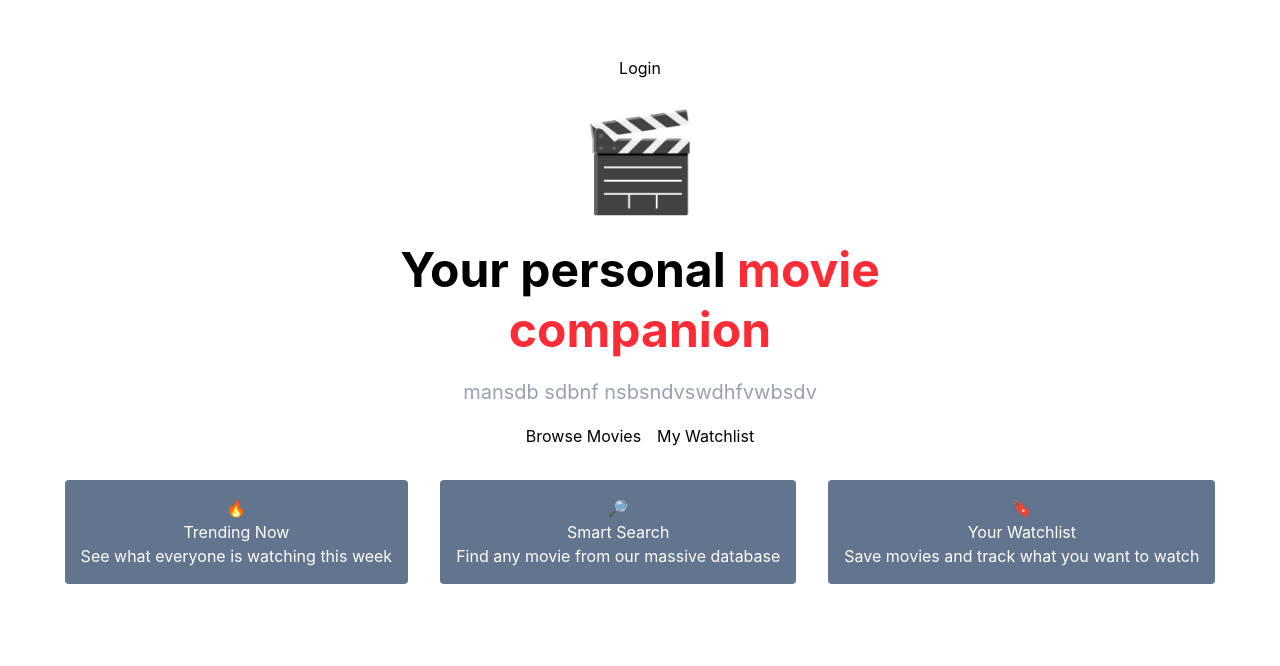
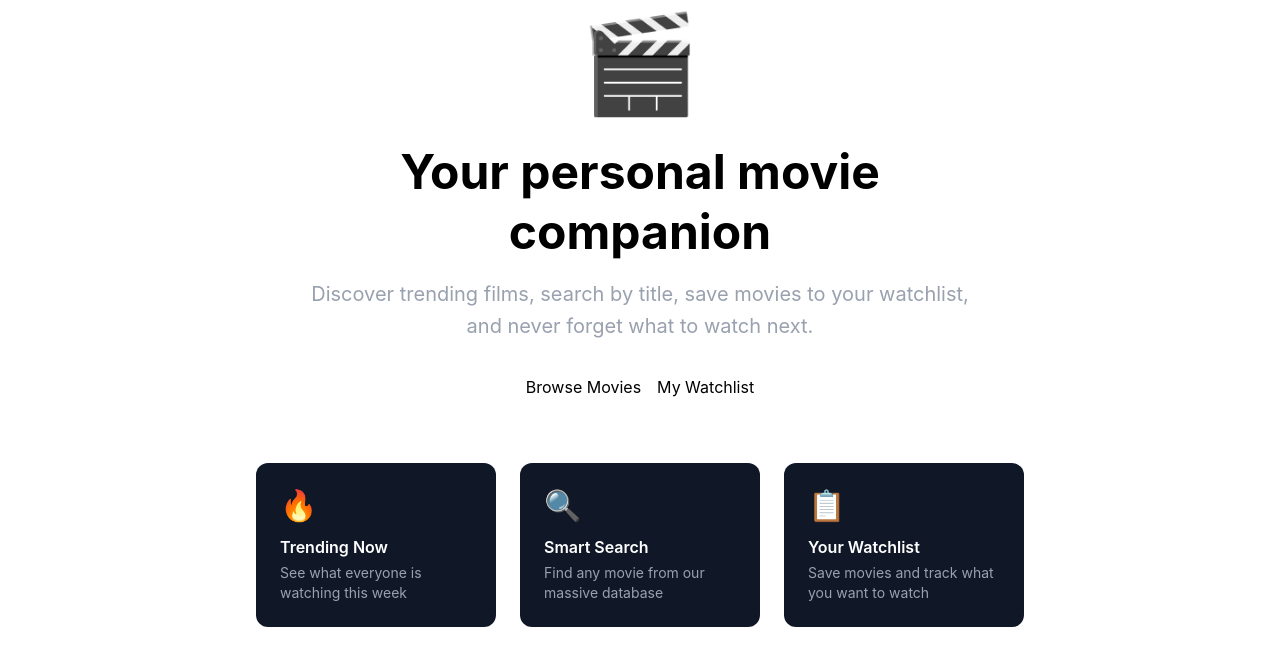
Before and after one commit to rid137/kinel-react-cohort-project, a React (Vite) app: page / in a window 1280 px wide. Shown: the top 666 px of the page. Built offline with nearby package versions, Linux system fonts and the light colour scheme.

Commit message:
added comment to home page

```diff
--- a/src/pages/Home.jsx
+++ b/src/pages/Home.jsx
@@ -1,6 +1,34 @@
-import Header from "../components/Header"
-import Button from "../components/Button"
+// =============================================================================
+// src/pages/Home.jsx
+// =============================================================================
+// WEEK 2 — Introduction to React & JSX
+//
+// The landing page. Built in Week 2 as the very first React page students see.
+// Intentionally simple — pure JSX, no state, no API calls.
+//
+// Teaching progression:
+//   Week 2: Write this together in class — focus on JSX syntax and className
+//   Week 9: Buttons use useNavigate() for routing
+//
+// ─── EMOJIS USED IN THIS FILE ────────────────────────────────────────────────
+// 🎬 Film Clapperboard — hero icon
+//    Mac: Cmd+Ctrl+Space → search "clapper" | Win: Win+. → search "clapper"
+//    Copy: 🎬
+//
+// 🔥 Fire — "Trending Now" feature icon
+//    Mac: Cmd+Ctrl+Space → search "fire"  | Win: Win+. → search "fire"
+//    Copy: 🔥
+//
+// 🔍 Magnifying Glass — "Smart Search" feature icon
+//    Mac: Cmd+Ctrl+Space → search "magnifying" | Win: Win+. → search "search"
+//    Copy: 🔍
+//
+// 📋 Clipboard — "Your Watchlist" feature icon
+//    Mac: Cmd+Ctrl+Space → search "clipboard" | Win: Win+. → search "clipboard"
+//    Copy: 📋
+// =============================================================================
 
+import Button from "../components/Button";
 
 function Home() {
 
@@ -22,61 +50,106 @@ function Home() {
         },
     ]
 
+    const movieData = [
+        {
+            image: "../images/movieimg1.png",
+            title: "Tayo Action",
+            genre: "first second",
+            description: "this is the description"
+        },
+        {
+            image: "../images/movieimg1.png",
+            title: "Tayo Action",
+            genre: "first second",
+            description: "this is the description"
+        },
+        {
+            image: "../images/movieimg1.png",
+            title: "Tayo Action",
+            genre: "first second",
+            description: "this is the description"
+        },
+        {
+            image: "../images/movieimg1.png",
+            title: "Tayo Action",
+            genre: "first second",
+            description: "this is the description"
+        },
+        {
+            image: "../images/movieimg1.png",
+            title: "Tayo Action",
+            genre: "first second",
+            description: "this is the description"
+        },
+    ]
+
 
   return (
     <main className="min-h-[80vh] flex flex-col items-center justify-center text-center px-4 gap-8">
-            <Header />
-            {/* Hero icon */}
+
+      {/* 🎬 Film Clapperboard — hero icon. See emoji guide at top of file. */}
       <span className="text-8xl">🎬</span>
 
-            {/* Headline — JSX lets us mix HTML-like syntax with JavaScript (Week 2) */}
+      {/* Headline */}
       <div className="max-w-2xl space-y-4">
         <h1 className="text-5xl font-bold leading-tight">
           Your personal{" "}
-                    <span className="text-red-500">movie companion</span>
+          <span className="text-brand-500">movie companion</span>
         </h1>
         <p className="text-xl text-gray-400 leading-relaxed">
-                    mansdb sdbnf nsbsndvswdhfvwbsdv
+          Discover trending films, search by title, save movies to your
+          watchlist, and never forget what to watch next.
         </p>
+      </div>
 
-                <div className="flex items-center justify-center gap-4">
+      {/* Call to action buttons */}
+        <div className="flex gap-4 flex-wrap justify-center">
             <Button label="Browse Movies" />
             <Button label="My Watchlist" />
         </div>
+
+        {/*
+            Feature highlights — rendered from an array using .map() (Week 1).
+            This is the most common React rendering pattern: data → JSX.
+            Each item needs a unique 'key' prop so React can track the list.
+        */}
+        <div className="grid grid-cols-1 sm:grid-cols-3 gap-6 mt-8 max-w-3xl w-full">
+            {[
+            // 🔥 Fire emoji — see emoji guide at top of file
+            { icon: "🔥", title: "Trending Now",   desc: "See what everyone is watching this week" },
+            // 🔍 Magnifying Glass emoji — see emoji guide at top of file
+            { icon: "🔍", title: "Smart Search",   desc: "Find any movie from our massive database" },
+            // 📋 Clipboard emoji — see emoji guide at top of file
+            { icon: "📋", title: "Your Watchlist", desc: "Save movies and track what you want to watch" },
+            ].map((feature) => (
+            <div
+                key={feature.title}
+                className="bg-gray-900 rounded-xl p-6 text-left hover:bg-gray-800 transition-colors"
+            >
+                <span className="text-3xl">{feature.icon}</span>
+                <h3 className="font-semibold mt-3 mb-1 text-white">{feature.title}</h3>
+                <p className="text-gray-400 text-sm">{feature.desc}</p>
+            </div>
+            ))}
         </div>
 
-            {/* Cards */}
-            {/* 1st card */}
-            <div className="flex items-center justify-center gap-8">
+        {/* <div className="grid grid-cols-1 sm:grid-cols-3 gap-6 mt-8 max-w-3xl w-full">
             {
                 homeCardsData.map((item) => (
                     <article className="bg-slate-500 p-4 rounded-sm text-white">
                         <span>{item.icon}</span>
                         <h3>{item.title}</h3>
                         <p>{item.description}</p>
+
+                        <Button label="Watchlist" />
                     </article>
                 ))
             }
+        </div> */}
 
-                {/* <article className="bg-slate-500 p-4 rounded-sm text-white">
-                    <span>🔥</span>
-                    <h3>Trending Now</h3>
-                    <p>See what everyone is watching this week</p>
-                </article>
-                <article className="bg-slate-500 p-4 rounded-sm text-white">
-                    <span>🔎</span>
-                    <h3>Smart Search</h3>
-                    <p>Find any movie from our massive database</p>
-                </article>
-                <article className="bg-slate-500 p-4 rounded-sm text-white">
-                    <span>🔖</span>
-                    <h3>Your Watchlist</h3>
-                    <p>Save movies and track what you want to watch</p>
-                </article> */}
-            </div>
 
     </main>
-    )
+  );
 }
 
-export default Home
+export default Home;
```
Also changed, not shown: src/images/movieimg1.png (added). Lines whose indentation alone changed are shown as unchanged.
